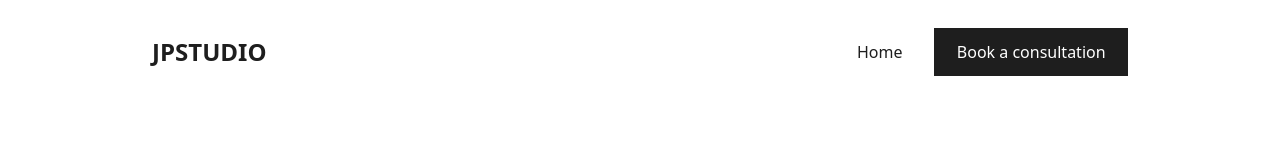
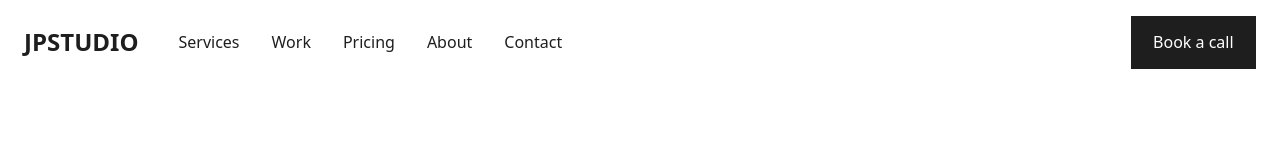
Before and after one commit to joewardperalta/jpstudio-v2, a plain HTML site: page index.html in a window 1280 px wide. Drawn offline with Linux system fonts and the light colour scheme.

Commit message:
Update navbar to include links for services, work, pricing, about, and contact

```diff
--- a/components/navbar.html
+++ b/components/navbar.html
@@ -1,16 +1,30 @@
 <div class="navbar">
-  <!-- Logo -->
-  <div class="logo">jpstudio</div>
-
   <!-- Navigation -->
   <nav class="nav">
+    <!-- Logo -->
+    <a class="logo" href="/">jpstudio</a>
+
     <ul class="nav-list">
-      <li class="nav-item"><a class="nav-link" href="/">Home</a></li>
       <li class="nav-item">
-        <a class="nav-link button primary-button" href="/pages/booking"
-          >Book a consultation</a
-        >
+        <a class="nav-link" href="/pages/services">Services</a>
+      </li>
+      <li class="nav-item">
+        <a class="nav-link" href="/pages/work">Work</a>
+      </li>
+      <li class="nav-item">
+        <a class="nav-link" href="/pages/pricing">Pricing</a>
+      </li>
+      <li class="nav-item">
+        <a class="nav-link" href="/pages/about">About</a>
+      </li>
+      <li class="nav-item">
+        <a class="nav-link" href="/pages/contact">Contact</a>
       </li>
     </ul>
   </nav>
+
+  <!-- Booking button -->
+  <a class="nav-link button primary-button" href="/pages/booking"
+    >Book a call</a
+  >
 </div>
--- a/css/components.css
+++ b/css/components.css
@@ -11,7 +11,6 @@
   display: flex;
   justify-content: space-between;
   align-items: center;
-  padding: 2rem 4rem;
 }
 .navbar .nav-list {
   display: flex;
@@ -20,11 +19,16 @@
 .navbar .nav-item {
   font-weight: 500;
 }
+.navbar .nav {
+  display: flex;
+  align-items: center;
+  gap: 2.5rem;
+}
 
 /* Wrapper */
 .wrapper {
-  max-width: 1200px;
-  padding: 0 3rem;
+  max-width: 1400px;
+  padding: 1rem 1.5rem;
   margin: 0 auto;
 }
 
```
